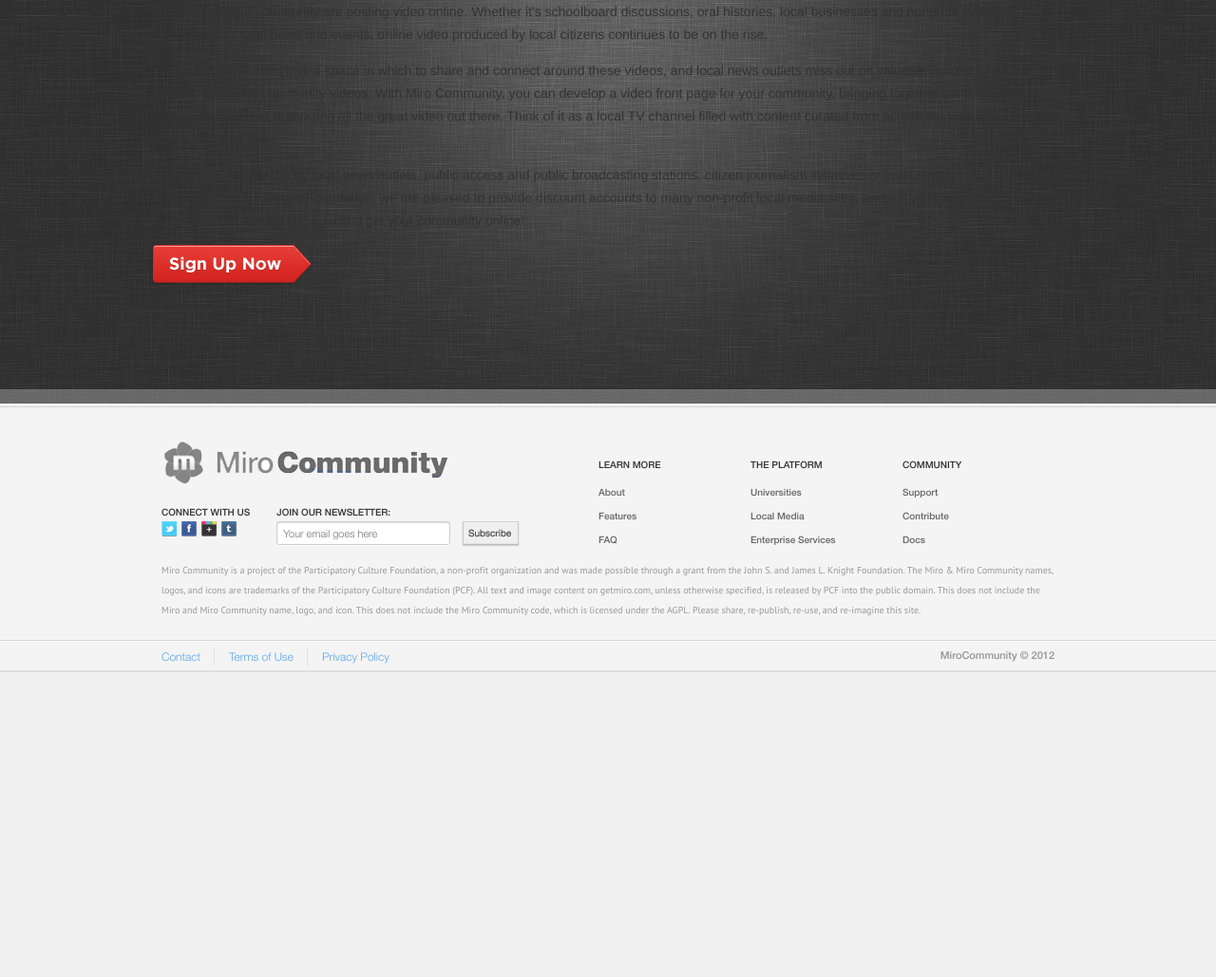
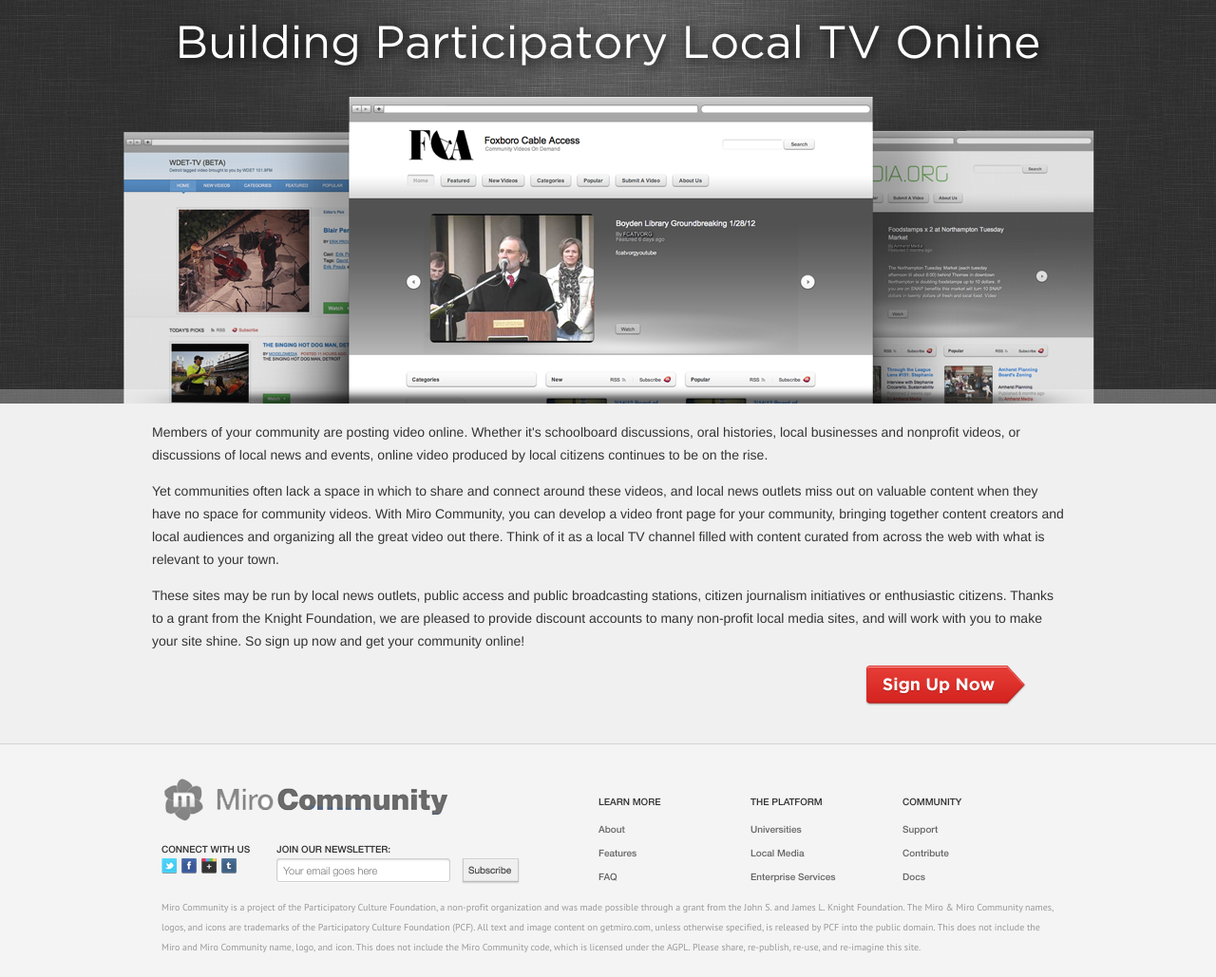
Before and after one commit to pculture/mirocommunity.org, a Django app: template mirocommunity_site/templates/mirocommunity_site/local-media.html in a window 1280 px wide. Shown: the part 110-1139 px from the top of the page at 95% size. Before the commit the page ends 818 px from the top, so only its background shows below. Run offline with Django 3.2, Linux system fonts and the light colour scheme; the template is opened without the code that fills it, so the values that code supplies are empty.

Commit message:
Figured a way to handle the banner elegantly (and local-media cleanup)

```diff
--- a/mirocommunity_site/sass/_variables.scss
+++ b/mirocommunity_site/sass/_variables.scss
@@ -4,6 +4,7 @@ $normal: 14px;
 $large: 18px;
 $x-large: 24px;
 $xx-large: 30px;
+$xxx-large: 48px;
 $huge: 60px;
 $x-huge: 72px;
 
--- a/mirocommunity_site/sass/screen.scss
+++ b/mirocommunity_site/sass/screen.scss
@@ -74,10 +74,10 @@ header {
 	.create-site-btn:hover, .create-site-btn:focus{ opacity: 0.8; }
 
 /** main  **/
-#main {
+.main {
 	background: url(../images/banner-bg.png) repeat-x top left;
 	min-width: 990px;
-	min-height: 428px;
+	min-height: 425px;
 	overflow: hidden;
 	position: relative;
 
@@ -194,30 +194,49 @@ header {
 		}
 	}
 
-/**  banner-wrap **/
-#banner-wrap { position: relative; height: 425px; overflow: hidden;/* background: url(../images/bg-banner.jpg) repeat-x; height: 425px; width: 100%; min-width: 960px; padding-top: 20px;*/}
+/**  banner **/
+.banner{
+	height: 425px;
+	overflow: hidden;
+	margin-bottom: $large;
 
-#banner-wrap #banner { position: relative; z-index: 140;  height: 405px; padding: 20px 0 0 0; margin: 0px auto; text-align: center; overflow: hidden; }
-#banner h1 { position: relative; z-index: 150;font-family: "GothamBookRegular",Arial, Helvetica, sans-serif; font-size: 48px; font-weight: normal; color: #fefefe; text-shadow: 2px 2px 13px  #000000; -moz-text-shadow: 2px 2px 3px #000000; -webkit-text-shadow: 2px 2px 13px #000000; -ms-text-shadow: 2px 2px 13px #000000; -o-text-shadow: 2px 2px 13px #000000;}
-#banner .banner-image { position: relative; z-index: 150; margin: 15px 0 0 0;}
-/*.banner-shadow { position: absolute; bottom: -18px; left: 0px; z-index:180;}*/
-.banner-shadow { position: relative; z-index: 400; bottom: 48px;  background:url(../images/banner-bottom-shadow2.png) no-repeat; width: 1033px; height: 35px; margin: 0px auto;}
-.lights { position: absolute; z-index: 120; top: 0px; background: url(../images/lights3.jpg) no-repeat; height: 190px; width: 1140px; margin: 0px auto; }
-.ie7 .lights { height: 0px;}
+	& > h1{
+		font-family: "GothamBookRegular",Arial, Helvetica, sans-serif;
+		font-size: $xxx-large;
+		font-weight: normal;
+		color: #fefefe;
+		@include text-shadow(2px 2px 13px #000000);
+		text-align: center;
+		margin: $normal 0;
+	}
+	& > img{
+		display: block;
+		margin: 0 auto;
+	}
+}
 
-/** contents-wrap **/
-#contents-wrap { clear: both; position: relative;   margin-bottom: 28px; padding-bottom: 10px;}
+	.banner-shadow{
+		position: relative;
 
+		&:after{
+			content: "";
+			display: block;
+			position: absolute;
+			bottom: -15px;
+			left: 0;
+			width: 100%;
+			height: 35px;
+			background: url(../images/banner-bottom-shadow.png) no-repeat bottom center;
+		}
+	}
+//#banner-wrap { position: relative; height: 425px; overflow: hidden;/* background: url(../images/bg-banner.jpg) repeat-x; height: 425px; width: 100%; min-width: 960px; padding-top: 20px;*/}
+//
+//#banner-wrap #banner { position: relative; z-index: 140;  height: 405px; padding: 20px 0 0 0; margin: 0px auto; text-align: center; overflow: hidden; }
+//#banner h1 { position: relative; z-index: 150;font-family: "GothamBookRegular",Arial, Helvetica, sans-serif; font-size: 48px; font-weight: normal; color: #fefefe; text-shadow: 2px 2px 13px  #000000; -moz-text-shadow: 2px 2px 3px #000000; -webkit-text-shadow: 2px 2px 13px #000000; -ms-text-shadow: 2px 2px 13px #000000; -o-text-shadow: 2px 2px 13px #000000;}
+//#banner .banner-image { position: relative; z-index: 150; margin: 15px 0 0 0;}
+///*.banner-shadow { position: absolute; bottom: -18px; left: 0px; z-index:180;}*/
+//.banner-shadow { position: relative; z-index: 400; bottom: 48px;  background:url(../images/banner-bottom-shadow2.png) no-repeat; width: 1033px; height: 35px; margin: 0px auto;}
 
-
-/** inner-wrap   **/
-#contents-wrap #inner-wrap { width: 940px; padding: 20px 10px 30px 10px; margin: 0px auto;  font-weight: normal; color: #333333; }
-#inner-wrap  p { margin-bottom: 20px; line-height: 21px; font-weight: normal;}
-#inner-wrap .signup-now { float: right; margin: 0 40px 0 0;}
-#inner-wrap .signup-now:hover, #inner-wrap .signup-now:focus{ opacity: 0.8; }
-
-/**  page-wrap  **/
-// Can get rid of bg-top and bg-repeat.
 .floatpage{
 	background-color:#f8f8f8;
 	@include box-shadow(0 0 20px -2px);
@@ -225,19 +244,11 @@ header {
 	padding: 40px 40px 90px 40px;
 	margin: 100px auto -50px;
 }
-#page-wrap {
-	clear: both;
-	position: relative;
-	top: -350px;
-	z-index: 300;
-	width: 100%;
-	min-width: 960px;
-	margin-bottom: -350px;
-}
 
 .try-btn { float: right; margin: 0 25px 10px 0;}
+.signup-now { float: right; margin: 0 40px 0 0;}
 
-.create-your-site, .learn-more-btn, .host-btn, .try-btn{
+.create-your-site, .learn-more-btn, .host-btn, .try-btn, .signup-now{
 	&:hover, &:focus{opacity: 0.8;}
 }
 
--- a/mirocommunity_site/static/mirocommunity_site/css/screen.css
+++ b/mirocommunity_site/static/mirocommunity_site/css/screen.css
@@ -106,63 +106,42 @@ header .logo { position: absolute; left: 10px; top: 30px; }
 .create-site-btn:hover, .create-site-btn:focus { opacity: 0.8; }
 
 /** main  **/
-#main { background: url(../images/banner-bg.png) repeat-x top left; min-width: 990px; min-height: 428px; overflow: hidden; position: relative; }
-#main:before { background: url(../images/banner-bg-light.jpg) no-repeat top center; display: block; position: absolute; top: 0; left: 0; width: 100%; height: 408px; content: ""; }
-#main h1 { font-family: "GothamThinRegular", Arial, Helvetica, sans-serif; font-size: 60px; font-weight: normal; color: #d62622; line-height: 60px; text-align: center; margin-bottom: 30px; text-shadow: 0px 1px 1px #777777; }
-#main h2 { font-family: "MuseoSlab500", Arial, Helvetica, sans-serif; font-size: 30px; font-weight: normal; line-height: 30px; margin-bottom: 30px; }
-#main h2.accent { color: #d62622; }
-#main h2.icon { padding-left: 30px; position: relative; }
-#main h2.icon-wide { padding-left: 45px; position: relative; }
-#main h2.icon-tools { background: url(../images/icons/tools.png) no-repeat left 1px; }
-#main h2.icon-heart { background: url(../images/icons/heart.png) no-repeat left center; }
-#main h2.icon-businessmen:before { display: block; content: ""; position: absolute; height: 38px; width: 33px; top: -8px; left: 0; background: url(../images/icons/businessmen.png) no-repeat left 1px; }
-#main h2.icon-monitor { background: url(../images/icons/monitor.png) no-repeat left center; }
-#main h2.icon-www { background: url(../images/icons/www.png) no-repeat left 1px; }
-#main h3 { font-family: "MuseoSlab500", Arial, Helvetica, sans-serif; font-size: 18px; color: #333333; font-weight: normal; }
-#main p, #main ul, #main ol, #main dl, #main blockquote { color: #333333; font-size: 14px; font-family: Helvetica, Tahoma, Arial, Geneva, sans-serif; line-height: 24px; margin-bottom: 14px; }
-#main ul { list-style: square outside; }
-#main ol { list-style: decimal outside; }
+.main { background: url(../images/banner-bg.png) repeat-x top left; min-width: 990px; min-height: 425px; overflow: hidden; position: relative; }
+.main:before { background: url(../images/banner-bg-light.jpg) no-repeat top center; display: block; position: absolute; top: 0; left: 0; width: 100%; height: 408px; content: ""; }
+.main h1 { font-family: "GothamThinRegular", Arial, Helvetica, sans-serif; font-size: 60px; font-weight: normal; color: #d62622; line-height: 60px; text-align: center; margin-bottom: 30px; text-shadow: 0px 1px 1px #777777; }
+.main h2 { font-family: "MuseoSlab500", Arial, Helvetica, sans-serif; font-size: 30px; font-weight: normal; line-height: 30px; margin-bottom: 30px; }
+.main h2.accent { color: #d62622; }
+.main h2.icon { padding-left: 30px; position: relative; }
+.main h2.icon-wide { padding-left: 45px; position: relative; }
+.main h2.icon-tools { background: url(../images/icons/tools.png) no-repeat left 1px; }
+.main h2.icon-heart { background: url(../images/icons/heart.png) no-repeat left center; }
+.main h2.icon-businessmen:before { display: block; content: ""; position: absolute; height: 38px; width: 33px; top: -8px; left: 0; background: url(../images/icons/businessmen.png) no-repeat left 1px; }
+.main h2.icon-monitor { background: url(../images/icons/monitor.png) no-repeat left center; }
+.main h2.icon-www { background: url(../images/icons/www.png) no-repeat left 1px; }
+.main h3 { font-family: "MuseoSlab500", Arial, Helvetica, sans-serif; font-size: 18px; color: #333333; font-weight: normal; }
+.main p, .main ul, .main ol, .main dl, .main blockquote { color: #333333; font-size: 14px; font-family: Helvetica, Tahoma, Arial, Geneva, sans-serif; line-height: 24px; margin-bottom: 14px; }
+.main ul { list-style: square outside; }
+.main ol { list-style: decimal outside; }
 
 .taped { position: relative; margin: 14px 0 54px; height: 180px; border: 1px solid #C8CACE; background: #E9ECEE; -moz-border-radius: 3px; -webkit-border-radius: 3px; -o-border-radius: 3px; -ms-border-radius: 3px; -khtml-border-radius: 3px; border-radius: 3px; -moz-box-shadow: inset 0 0 0 2px white; -webkit-box-shadow: inset 0 0 0 2px white; -o-box-shadow: inset 0 0 0 2px white; box-shadow: inset 0 0 0 2px white; }
 .taped:before { content: ""; background: url(../images/tape.png) top center no-repeat; position: absolute; top: -14px; left: 0; width: 100%; height: 24px; }
 .taped > h3 { position: absolute; bottom: -36px; width: 100%; text-align: center; }
 
-/**  banner-wrap **/
-#banner-wrap { position: relative; height: 425px; overflow: hidden; /* background: url(../images/bg-banner.jpg) repeat-x; height: 425px; width: 100%; min-width: 960px; padding-top: 20px;*/ }
+/**  banner **/
+.banner { height: 425px; overflow: hidden; margin-bottom: 18px; }
+.banner > h1 { font-family: "GothamBookRegular",Arial, Helvetica, sans-serif; font-size: 48px; font-weight: normal; color: #fefefe; text-shadow: 2px 2px 13px black; text-align: center; margin: 14px 0; }
+.banner > img { display: block; margin: 0 auto; }
 
-#banner-wrap #banner { position: relative; z-index: 140; height: 405px; padding: 20px 0 0 0; margin: 0px auto; text-align: center; overflow: hidden; }
+.banner-shadow { position: relative; }
+.banner-shadow:after { content: ""; display: block; position: absolute; bottom: -15px; left: 0; width: 100%; height: 35px; background: url(../images/banner-bottom-shadow.png) no-repeat bottom center; }
 
-#banner h1 { position: relative; z-index: 150; font-family: "GothamBookRegular",Arial, Helvetica, sans-serif; font-size: 48px; font-weight: normal; color: #fefefe; text-shadow: 2px 2px 13px  #000000; -moz-text-shadow: 2px 2px 3px #000000; -webkit-text-shadow: 2px 2px 13px #000000; -ms-text-shadow: 2px 2px 13px #000000; -o-text-shadow: 2px 2px 13px #000000; }
-
-#banner .banner-image { position: relative; z-index: 150; margin: 15px 0 0 0; }
-
-/*.banner-shadow { position: absolute; bottom: -18px; left: 0px; z-index:180;}*/
-.banner-shadow { position: relative; z-index: 400; bottom: 48px; background: url(../images/banner-bottom-shadow2.png) no-repeat; width: 1033px; height: 35px; margin: 0px auto; }
-
-.lights { position: absolute; z-index: 120; top: 0px; background: url(../images/lights3.jpg) no-repeat; height: 190px; width: 1140px; margin: 0px auto; }
-
-.ie7 .lights { height: 0px; }
-
-/** contents-wrap **/
-#contents-wrap { clear: both; position: relative; margin-bottom: 28px; padding-bottom: 10px; }
-
-/** inner-wrap   **/
-#contents-wrap #inner-wrap { width: 940px; padding: 20px 10px 30px 10px; margin: 0px auto; font-weight: normal; color: #333333; }
-
-#inner-wrap p { margin-bottom: 20px; line-height: 21px; font-weight: normal; }
-
-#inner-wrap .signup-now { float: right; margin: 0 40px 0 0; }
-
-#inner-wrap .signup-now:hover, #inner-wrap .signup-now:focus { opacity: 0.8; }
-
-/**  page-wrap  **/
 .floatpage { background-color: #f8f8f8; -moz-box-shadow: 0 0 20px -2px; -webkit-box-shadow: 0 0 20px -2px; -o-box-shadow: 0 0 20px -2px; box-shadow: 0 0 20px -2px; width: 858px; padding: 40px 40px 90px 40px; margin: 100px auto -50px; }
-
-#page-wrap { clear: both; position: relative; top: -350px; z-index: 300; width: 100%; min-width: 960px; margin-bottom: -350px; }
 
 .try-btn { float: right; margin: 0 25px 10px 0; }
 
-.create-your-site:hover, .create-your-site:focus, .learn-more-btn:hover, .learn-more-btn:focus, .host-btn:hover, .host-btn:focus, .try-btn:hover, .try-btn:focus { opacity: 0.8; }
+.signup-now { float: right; margin: 0 40px 0 0; }
+
+.create-your-site:hover, .create-your-site:focus, .learn-more-btn:hover, .learn-more-btn:focus, .host-btn:hover, .host-btn:focus, .try-btn:hover, .try-btn:focus, .signup-now:hover, .signup-now:focus { opacity: 0.8; }
 
 /**  support-wrap  **/
 #support-wrap { min-width: 990px; background: #f4f4f4; border-top: 1px solid #d4d4d4; border-bottom: 1px solid #d4d4d4; }
--- a/mirocommunity_site/templates/mirocommunity_site/__base.html
+++ b/mirocommunity_site/templates/mirocommunity_site/__base.html
@@ -38,7 +38,9 @@
 		</div>
 	</header>
 
-	<div id="main" role="main">
+	<div class="main" role="main">
+		{% block pre-content %}
+		{% endblock %}
 		<div class="container">
 			{% block content %}
 			<div class="floatpage">
--- a/mirocommunity_site/templates/mirocommunity_site/local-media.html
+++ b/mirocommunity_site/templates/mirocommunity_site/local-media.html
@@ -1,14 +1,17 @@
 {% extends "mirocommunity_site/__base.html" %}
 
-{% block banner %}
-	<h1>Building Participatory Local TV Online</h1>
-	<img class="banner-image" src="{{ STATIC_URL }}mirocommunity_site/images/banner-imag.png">
-	<div class="banner-shadow"></div>
+{% block pre-content %}
+	<figure class="banner banner-shadow">
+		<h1>Building Participatory Local TV Online</h1>
+		<img src="{{ STATIC_URL }}mirocommunity_site/images/content/local-media/banner.png">
+	</figure>
 {% endblock %}
 
 {% block content %}
+<div class='l-section clearfix'>
 	<p>Members of your community are posting video online. Whether it's schoolboard discussions, oral histories, local businesses and nonprofit videos, or discussions of local news and events, online video produced by local citizens continues to be on the rise.</p>
 	<p>Yet communities often lack a space in which to share and connect around these videos, and local news outlets miss out on valuable content when they have no space for community videos. With Miro Community, you can develop a video front page for your community, bringing together content creators and local audiences and organizing all the great video out there. Think of it as a local TV channel filled with content curated from across the web with what is relevant to your town.</p>
 	<p>These sites may be run by local news outlets, public access and public broadcasting stations, citizen journalism initiatives or enthusiastic citizens. Thanks to a grant from the Knight Foundation, we are pleased to provide discount accounts to many non-profit local media sites, and will work with you to make your site shine. So sign up now and get your community online!</p>
 	<a href="/signup/"><img class="signup-now" src="{{ STATIC_URL }}mirocommunity_site/images/signup-now.png" alt="signup"></a>
+</div>
 {% endblock %}
```
Also changed, not shown: mirocommunity_site/static/mirocommunity_site/images/banner-bg.png, mirocommunity_site/static/mirocommunity_site/images/banner-bottom-shadow.png (renamed from mirocommunity_site/static/mirocommunity_site/images/banner-bottom-shadow2.png), mirocommunity_site/static/mirocommunity_site/images/content/local-media/banner.png (renamed from mirocommunity_site/static/mirocommunity_site/images/banner-imag.png).
